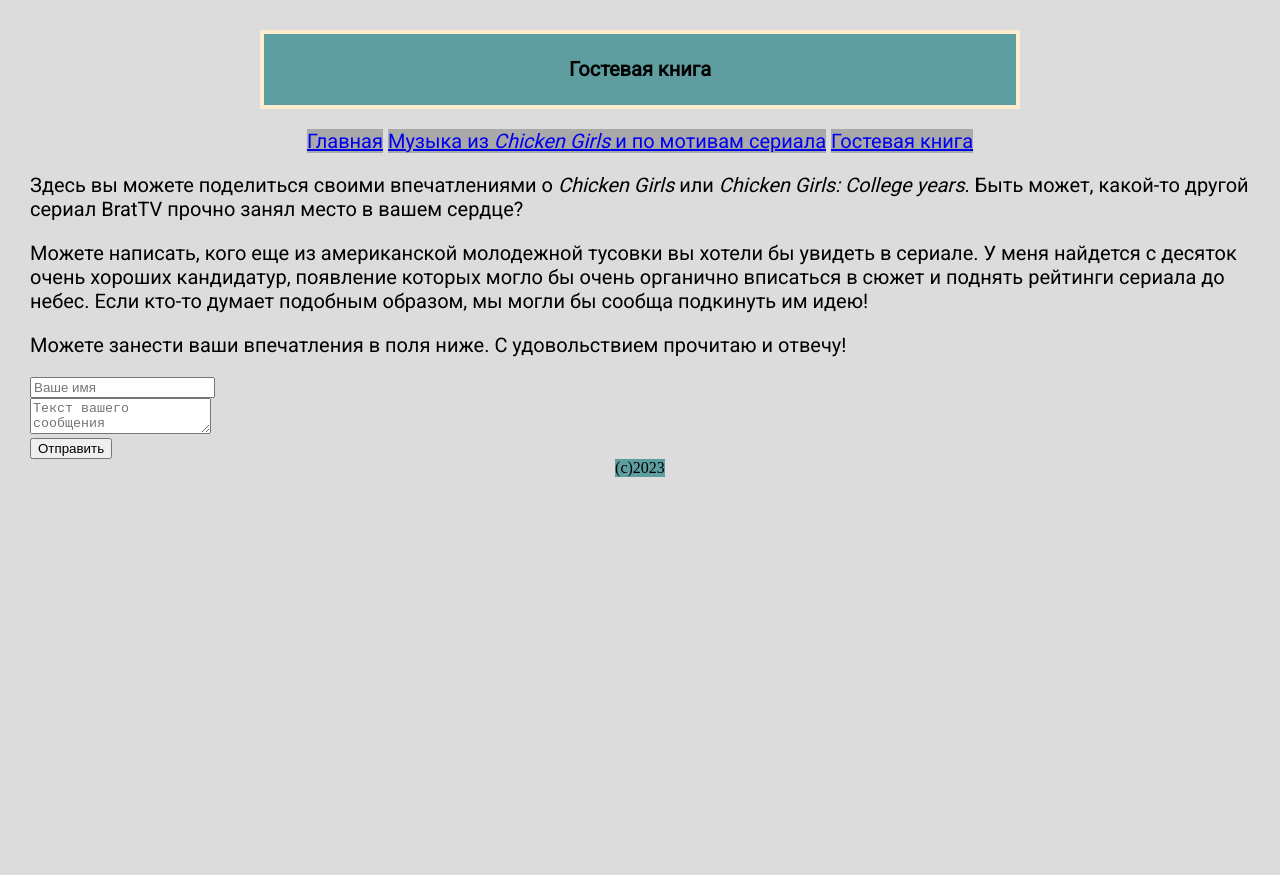
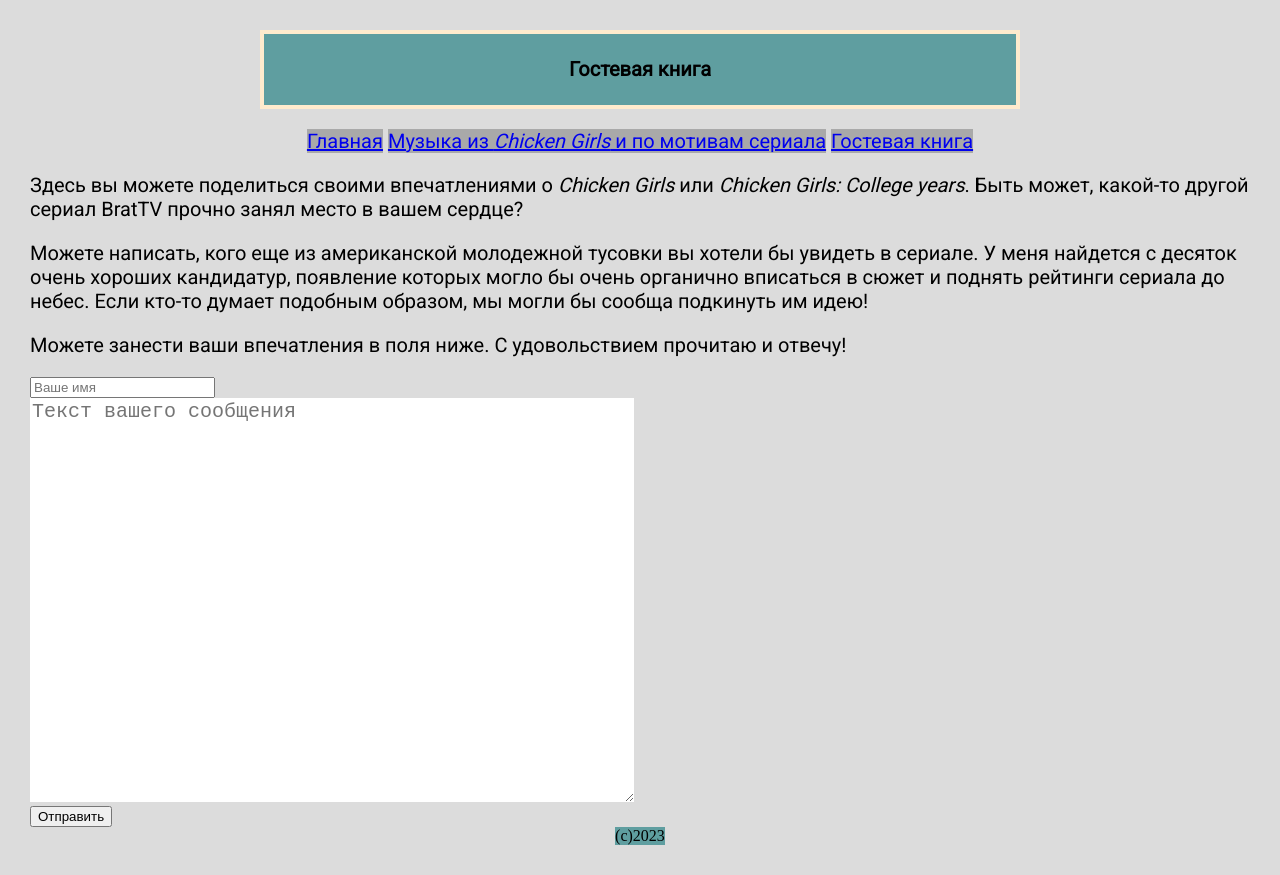
Before and after one commit to EvgeniiaTogochakova/EvgeniiaTogochakova.github.io, a plain HTML site: page chatzone.html in a window 1280 px wide. Before the commit the page ends 800 px from the top, so only its background shows below. Drawn offline with Linux system fonts and the light colour scheme.

Commit message:
Added style.css

```diff
--- a/style.css
+++ b/style.css
@@ -43,3 +43,10 @@
     font-size: 20px;
     font-family: 'Roboto', sans-serif;
 }
+
+textarea {
+    width: 600px;
+    height: 400px;
+    border: none;
+    font-size: 15pt;
+}
```
